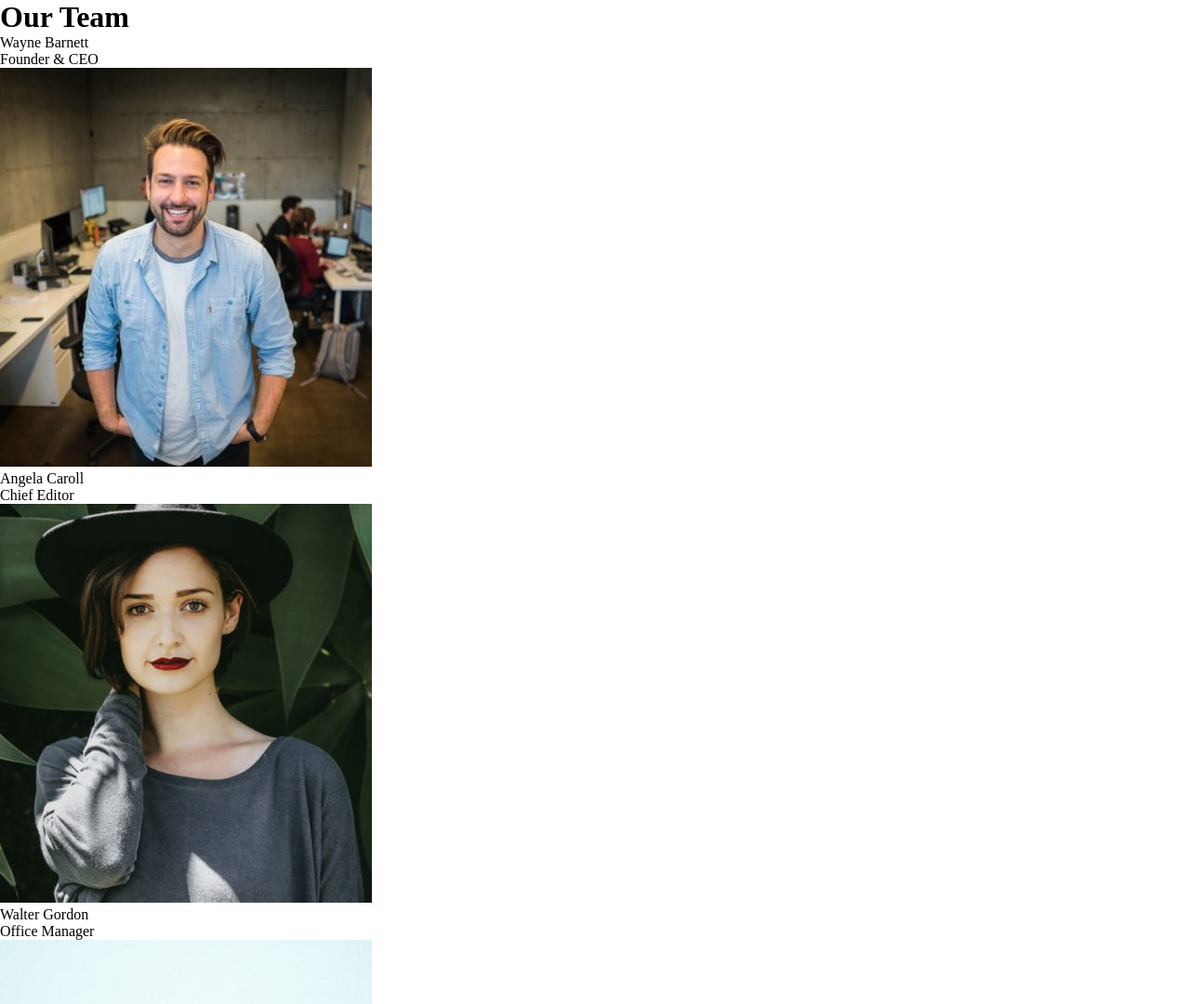
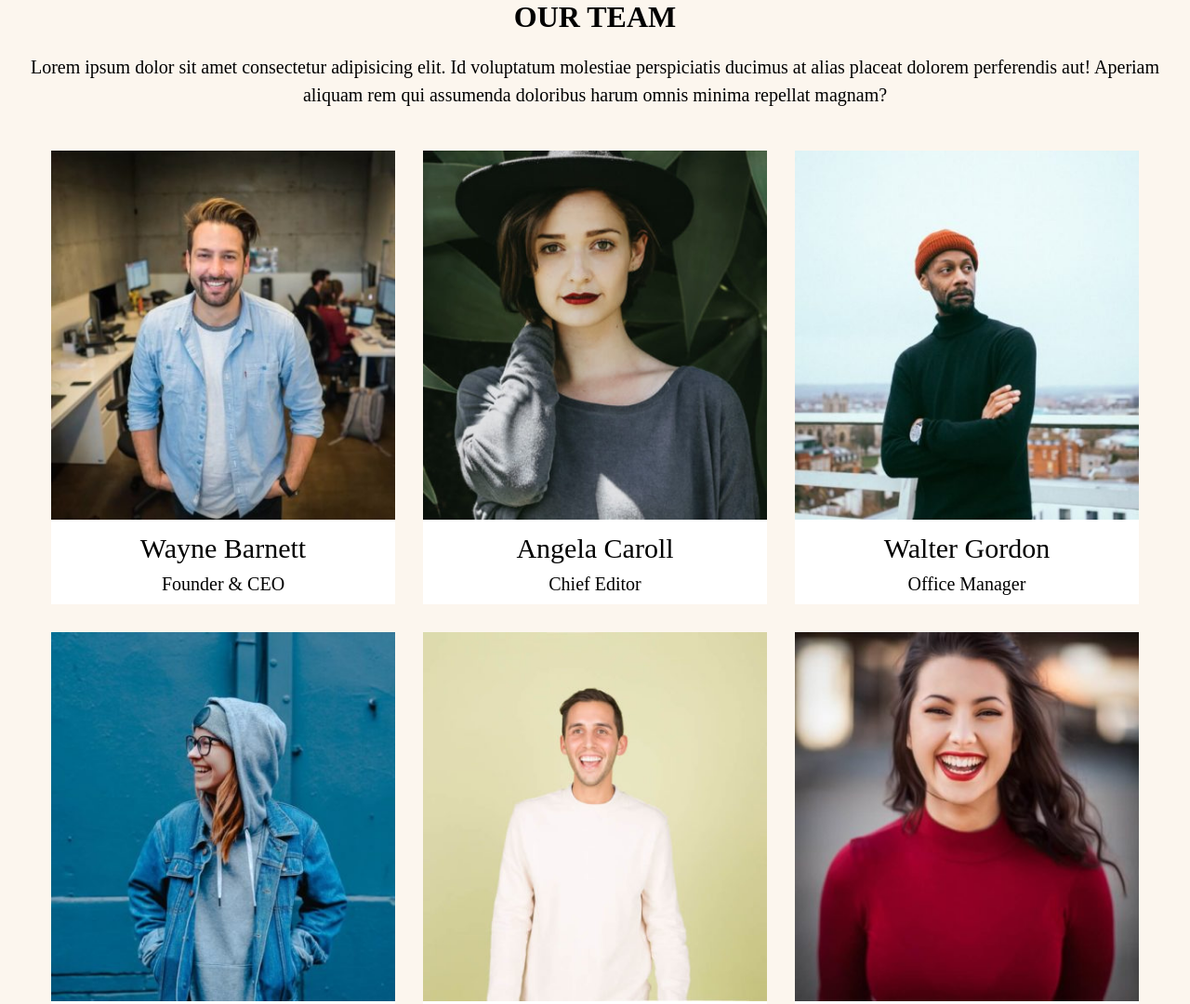
Before and after one commit to Rachele-Turtora/js-our-team, a plain HTML site: page index.html in a window 1280 px wide. Shown: the top 1080 px of the page at 93% size. Drawn offline with Linux system fonts and the light colour scheme.

Commit message:
[UPD] bonus 2

```diff
--- a/css/style.css
+++ b/css/style.css
@@ -3,3 +3,58 @@
     padding: 0;
     box-sizing: border-box;
 }
+
+/* LAYOUT CLASSES */
+
+.container{
+    max-width: 1200px;
+    margin: auto;
+}
+
+.row{
+    display: flex;
+    flex-wrap: wrap;
+}
+
+.col-4{
+    width: calc(100% / 3);
+}
+
+/*******************/
+
+
+body{
+    background-color: rgb(252, 246, 238);
+}
+
+h1{
+    text-transform: uppercase;
+}
+
+p{
+    font-size: 20px;
+    padding-bottom: 10px;
+}
+
+h1, p{
+    text-align: center;
+}
+
+.subtitle{
+    margin: 20px 0;
+    line-height: 30px;
+}
+
+.content{
+    margin: 15px;
+    background-color: white;
+}
+
+.img{
+    width: 100%;
+}
+
+.name{
+    padding: 10px;
+    font-size: 30px;
+}
--- a/index.html
+++ b/index.html
@@ -9,9 +9,11 @@
 <body>
 
     <h1>Our Team</h1>
+    <p class="subtitle">Lorem ipsum dolor sit amet consectetur adipisicing elit. Id voluptatum molestiae perspiciatis ducimus at alias placeat dolorem perferendis aut! Aperiam aliquam rem qui assumenda doloribus harum omnis minima repellat magnam?</p>
+    <div class="container">
+        <div class="row">
 
-    <div class="container">
-
+        </div>
     </div>
 
     <script src="./js/main.js"></script>
--- a/js/main.js
+++ b/js/main.js
@@ -40,24 +40,36 @@ const team = [
 ]
 
 // Printing the informations in DOM
-const container = document.querySelector(".container");
+const row = document.querySelector(".row");
 
 for (let i = 0; i < team.length; i++){
+
+    const div = document.createElement("div");
+    div.classList.add("col-4");
+
+    const content = document.createElement("div");
+    content.classList.add("content");
+
     const currentObject = team[i];
     const name = currentObject['name'];
     const role = currentObject['role'];
     const image = currentObject['image'];
 
     const pName = document.createElement("p");
-    pName.append(name)
+    pName.classList.add("name");
+    pName.append(name);
 
     const pRole = document.createElement("p");
-    pRole.append(role)
+    pRole.append(role);
 
-    const Image = document.createElement("img");
-    Image.setAttribute("src", "./img/"+ image)
+    const iImage = document.createElement("img");
+    iImage.setAttribute("src", "./img/"+ image);
+    iImage.classList.add("img");
 
-    container.append(pName)
-    container.append(pRole)
-    container.append(Image)
+    content.append(iImage);
+    content.append(pName);
+    content.append(pRole);
+
+    div.append(content);
+    row.append(div);
 }
```
